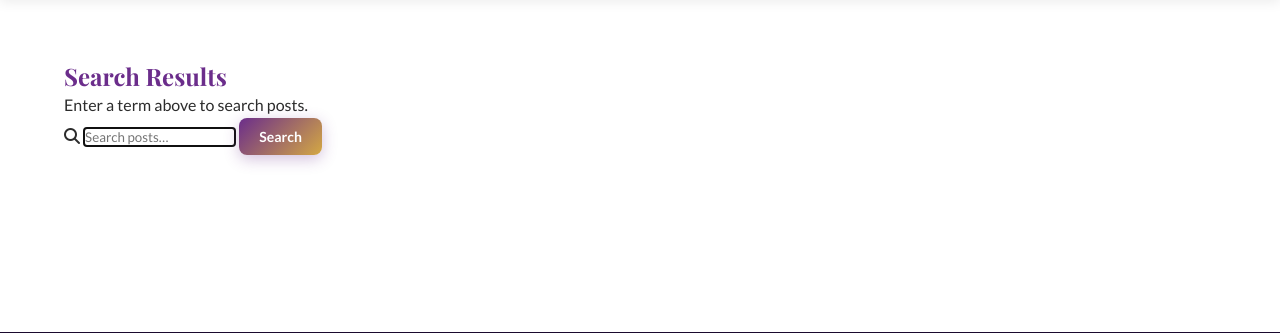
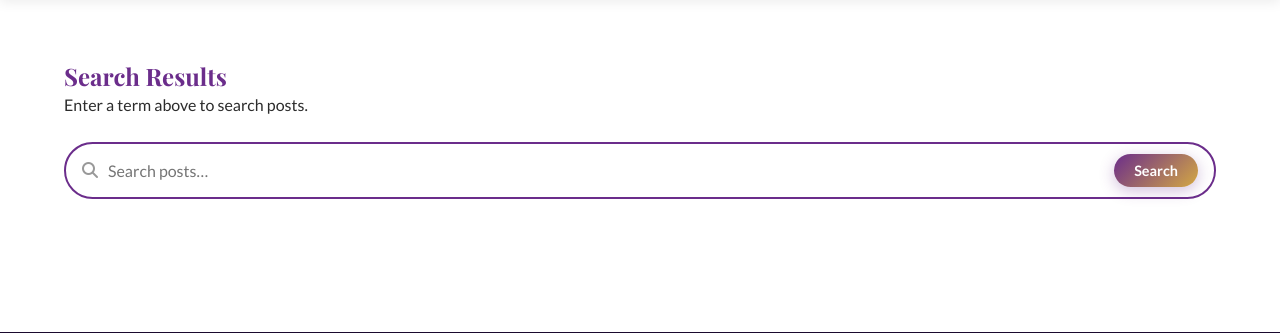
Before and after one commit to Eminence-Pyro/InnerPeace_Hub, a Flask app: page /search in a window 1280 px wide. Shown: the part 90-423 px from the top of the page. Run offline with Flask 3, Linux system fonts and the light colour scheme; some libraries are stand-ins or nearby versions.

Commit message:
Add search page CSS + mark highlight styles

```diff
--- a/static/css/styles.css
+++ b/static/css/styles.css
@@ -3217,3 +3217,145 @@ input[type="url"], input[type="number"], textarea, select {
   font-size: 0.78rem;
   font-weight: 600;
 }
+
+
+/* ═══════════════════════════════════════
+   Search Page
+═══════════════════════════════════════ */
+.search-form {
+  margin: 24px 0 40px;
+}
+
+.search-input-wrap {
+  display: flex;
+  align-items: center;
+  gap: 10px;
+  background: var(--card-bg, #fff);
+  border: 2px solid var(--border, #e8e0f0);
+  border-radius: 50px;
+  padding: 10px 16px;
+  transition: border-color 0.2s;
+}
+
+.search-input-wrap:focus-within {
+  border-color: #6B2D8B;
+}
+
+.search-input-wrap i { color: #999; font-size: 1rem; }
+
+.search-input-wrap input {
+  flex: 1;
+  border: none;
+  outline: none;
+  background: transparent;
+  font-size: 1rem;
+  color: var(--text);
+}
+
+.search-input-wrap .btn-primary {
+  border-radius: 50px;
+  padding: 8px 20px;
+  font-size: 0.9rem;
+  white-space: nowrap;
+}
+
+.search-results {
+  display: flex;
+  flex-direction: column;
+  gap: 24px;
+}
+
+.search-result-card {
+  display: flex;
+  gap: 20px;
+  background: var(--card-bg, #fff);
+  border: 1px solid var(--border, #e8e0f0);
+  border-radius: 14px;
+  padding: 20px;
+  transition: box-shadow 0.2s, transform 0.2s;
+}
+
+.search-result-card:hover {
+  box-shadow: 0 8px 28px rgba(107,45,139,0.1);
+  transform: translateY(-2px);
+}
+
+.search-result-thumb {
+  flex-shrink: 0;
+  width: 120px;
+  height: 90px;
+  border-radius: 10px;
+  overflow: hidden;
+}
+
+.search-result-thumb img {
+  width: 100%;
+  height: 100%;
+  object-fit: cover;
+}
+
+.search-result-body { flex: 1; min-width: 0; }
+
+.search-result-meta {
+  display: flex;
+  gap: 10px;
+  align-items: center;
+  flex-wrap: wrap;
+  margin-bottom: 8px;
+}
+
+.search-result-meta .muted {
+  font-size: 0.8rem;
+  color: #999;
+}
+
+.search-result-title {
+  font-family: 'Playfair Display', serif;
+  font-size: 1.15rem;
+  margin: 0 0 8px;
+  line-height: 1.4;
+}
+
+.search-result-title a {
+  color: var(--text);
+  text-decoration: none;
+}
+
+.search-result-title a:hover { color: #6B2D8B; }
+
+.search-result-excerpt {
+  font-size: 0.9rem;
+  color: var(--text-muted, #666);
+  line-height: 1.6;
+  margin: 0 0 12px;
+  display: -webkit-box;
+  -webkit-line-clamp: 2;
+  -webkit-box-orient: vertical;
+  overflow: hidden;
+}
+
+.read-more-link {
+  font-size: 0.85rem;
+  color: #6B2D8B;
+  font-weight: 600;
+  text-decoration: none;
+}
+
+.read-more-link:hover { text-decoration: underline; }
+
+mark {
+  background: #fff3a3;
+  color: inherit;
+  border-radius: 3px;
+  padding: 0 2px;
+}
+
+[data-theme="dark"] mark {
+  background: #5a4a00;
+  color: #ffe566;
+}
+
+@media (max-width: 600px) {
+  .search-result-card { flex-direction: column; }
+  .search-result-thumb { width: 100%; height: 160px; }
+}
```
